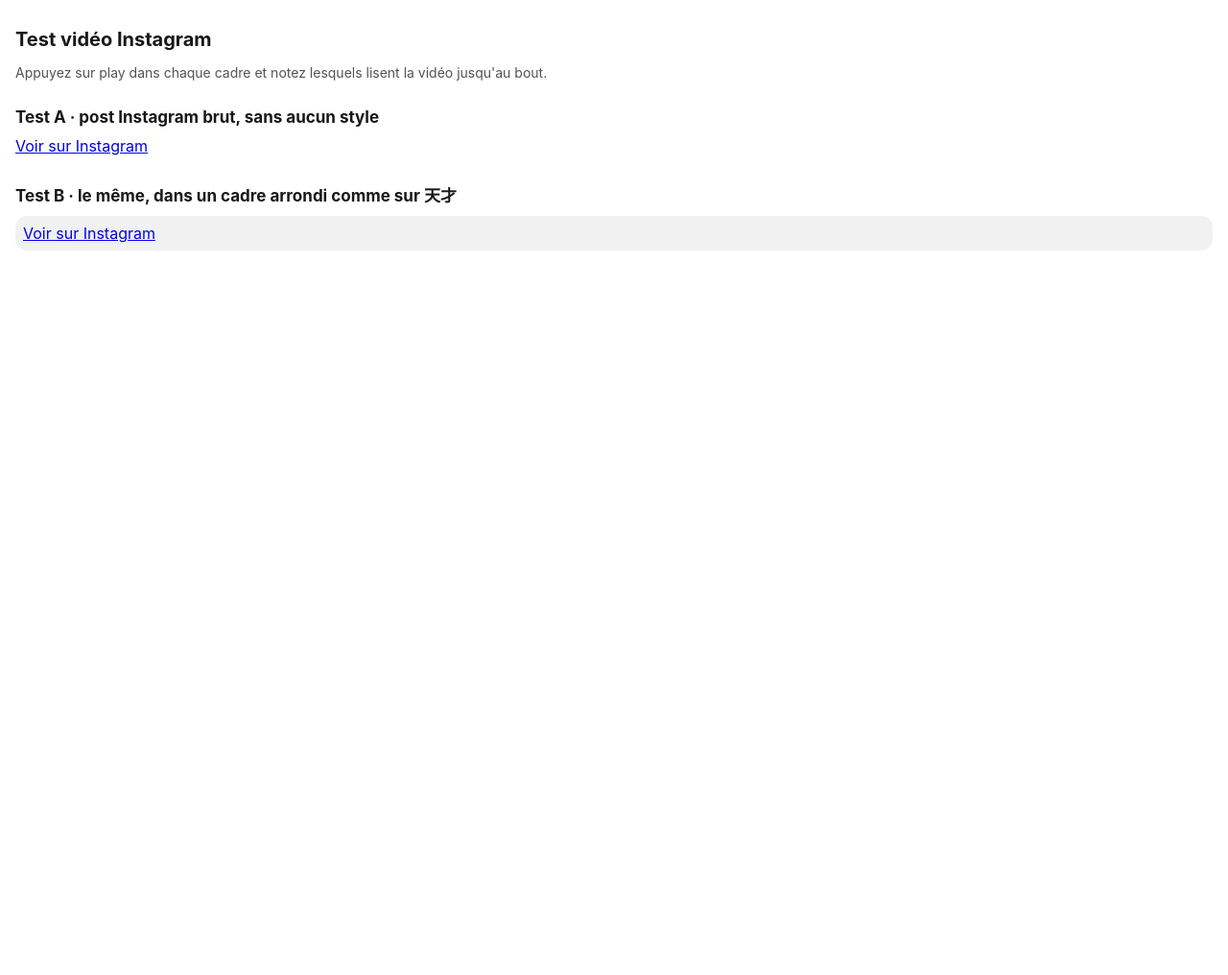
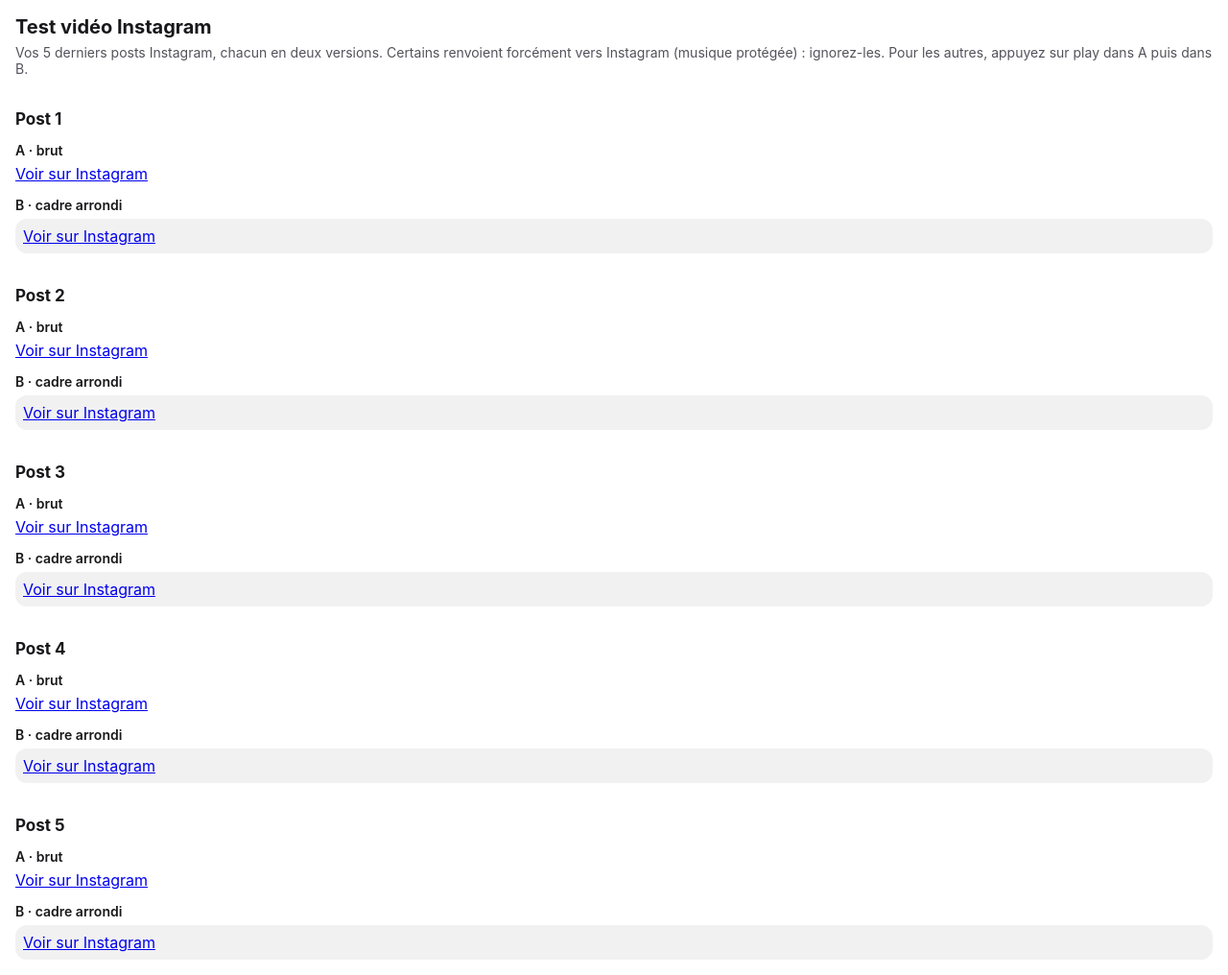
Before and after one commit to sowonboxx-cmd/space, a plain HTML site: page test-video.html in a window 1280 px wide. Shown: the whole page at 96% size. Before the commit the page ends 800 px from the top, so only its background shows below. Drawn offline with Linux system fonts and the light colour scheme; a script that the page names is missing.

Commit message:
Video test page: five recent posts, raw and rounded
Co-Authored-By: Claude Opus 5.5 <noreply@anthropic.com>
Claude-Session: https://claude.ai/code/session_015Y4DU58DaWJYeDKvppcCrr

```diff
--- a/test-video.html
+++ b/test-video.html
@@ -6,24 +6,53 @@
 <title>Test vidéo Instagram</title>
 <style>
   body{margin:0; padding:16px; font-family:-apple-system, system-ui, sans-serif; background:#fff; color:#18181B;}
-  h2{font-size:17px; margin:28px 0 10px;}
+  h1{font-size:20px; margin:0 0 6px;}
+  h2{font-size:17px; margin:34px 0 10px;}
   p{font-size:14px; color:#52525B; margin:0 0 10px;}
+  .tag{font-weight:600; color:#18181B; margin:14px 0 6px;}
   .rounded{border-radius:12px; overflow:hidden; background:#F1F1F2; padding:8px;}
   .rounded iframe{border-radius:12px !important; width:100% !important; min-width:0 !important;}
 </style>
 </head>
 <body>
-  <h1 style="font-size:20px">Test vidéo Instagram</h1>
-  <p>Appuyez sur play dans chaque cadre et notez lesquels lisent la vidéo jusqu'au bout.</p>
+  <h1>Test vidéo Instagram</h1>
+  <p>Vos 5 derniers posts Instagram, chacun en deux versions. Certains renvoient forcément vers Instagram (musique protégée) : ignorez-les. Pour les autres, appuyez sur play dans A puis dans B.</p>
 
-  <h2>Test A · post Instagram brut, sans aucun style</h2>
-  <blockquote class="instagram-media" data-instgrm-permalink="https://www.instagram.com/reel/DagRW4oSs89/" style="margin:0;width:100%;"><a href="https://www.instagram.com/reel/DagRW4oSs89/">Voir sur Instagram</a></blockquote>
-
-  <h2>Test B · le même, dans un cadre arrondi comme sur 天才</h2>
-  <div class="rounded">
-    <blockquote class="instagram-media" data-instgrm-permalink="https://www.instagram.com/reel/DagRW4oSs89/" style="margin:0;width:100%;"><a href="https://www.instagram.com/reel/DagRW4oSs89/">Voir sur Instagram</a></blockquote>
-  </div>
-
+  <section>
+    <h2>Post 1</h2>
+    <div class="pair">
+      <div><p class="tag">A · brut</p><blockquote class="instagram-media" data-instgrm-permalink="https://www.instagram.com/reel/Df1--ijK8LM/" style="margin:0;width:100%;"><a href="https://www.instagram.com/reel/Df1--ijK8LM/">Voir sur Instagram</a></blockquote></div>
+      <div><p class="tag">B · cadre arrondi</p><div class="rounded"><blockquote class="instagram-media" data-instgrm-permalink="https://www.instagram.com/reel/Df1--ijK8LM/" style="margin:0;width:100%;"><a href="https://www.instagram.com/reel/Df1--ijK8LM/">Voir sur Instagram</a></blockquote></div></div>
+    </div>
+  </section>
+  <section>
+    <h2>Post 2</h2>
+    <div class="pair">
+      <div><p class="tag">A · brut</p><blockquote class="instagram-media" data-instgrm-permalink="https://www.instagram.com/reel/DfkX0XfyJ52/" style="margin:0;width:100%;"><a href="https://www.instagram.com/reel/DfkX0XfyJ52/">Voir sur Instagram</a></blockquote></div>
+      <div><p class="tag">B · cadre arrondi</p><div class="rounded"><blockquote class="instagram-media" data-instgrm-permalink="https://www.instagram.com/reel/DfkX0XfyJ52/" style="margin:0;width:100%;"><a href="https://www.instagram.com/reel/DfkX0XfyJ52/">Voir sur Instagram</a></blockquote></div></div>
+    </div>
+  </section>
+  <section>
+    <h2>Post 3</h2>
+    <div class="pair">
+      <div><p class="tag">A · brut</p><blockquote class="instagram-media" data-instgrm-permalink="https://www.instagram.com/reel/De_M1Gnt9ex/" style="margin:0;width:100%;"><a href="https://www.instagram.com/reel/De_M1Gnt9ex/">Voir sur Instagram</a></blockquote></div>
+      <div><p class="tag">B · cadre arrondi</p><div class="rounded"><blockquote class="instagram-media" data-instgrm-permalink="https://www.instagram.com/reel/De_M1Gnt9ex/" style="margin:0;width:100%;"><a href="https://www.instagram.com/reel/De_M1Gnt9ex/">Voir sur Instagram</a></blockquote></div></div>
+    </div>
+  </section>
+  <section>
+    <h2>Post 4</h2>
+    <div class="pair">
+      <div><p class="tag">A · brut</p><blockquote class="instagram-media" data-instgrm-permalink="https://www.instagram.com/reel/De7XoMYorJm/" style="margin:0;width:100%;"><a href="https://www.instagram.com/reel/De7XoMYorJm/">Voir sur Instagram</a></blockquote></div>
+      <div><p class="tag">B · cadre arrondi</p><div class="rounded"><blockquote class="instagram-media" data-instgrm-permalink="https://www.instagram.com/reel/De7XoMYorJm/" style="margin:0;width:100%;"><a href="https://www.instagram.com/reel/De7XoMYorJm/">Voir sur Instagram</a></blockquote></div></div>
+    </div>
+  </section>
+  <section>
+    <h2>Post 5</h2>
+    <div class="pair">
+      <div><p class="tag">A · brut</p><blockquote class="instagram-media" data-instgrm-permalink="https://www.instagram.com/p/Dcx2oyksEtY/" style="margin:0;width:100%;"><a href="https://www.instagram.com/p/Dcx2oyksEtY/">Voir sur Instagram</a></blockquote></div>
+      <div><p class="tag">B · cadre arrondi</p><div class="rounded"><blockquote class="instagram-media" data-instgrm-permalink="https://www.instagram.com/p/Dcx2oyksEtY/" style="margin:0;width:100%;"><a href="https://www.instagram.com/p/Dcx2oyksEtY/">Voir sur Instagram</a></blockquote></div></div>
+    </div>
+  </section>
   <script async src="https://www.instagram.com/embed.js"></script>
 </body>
 </html>
```
